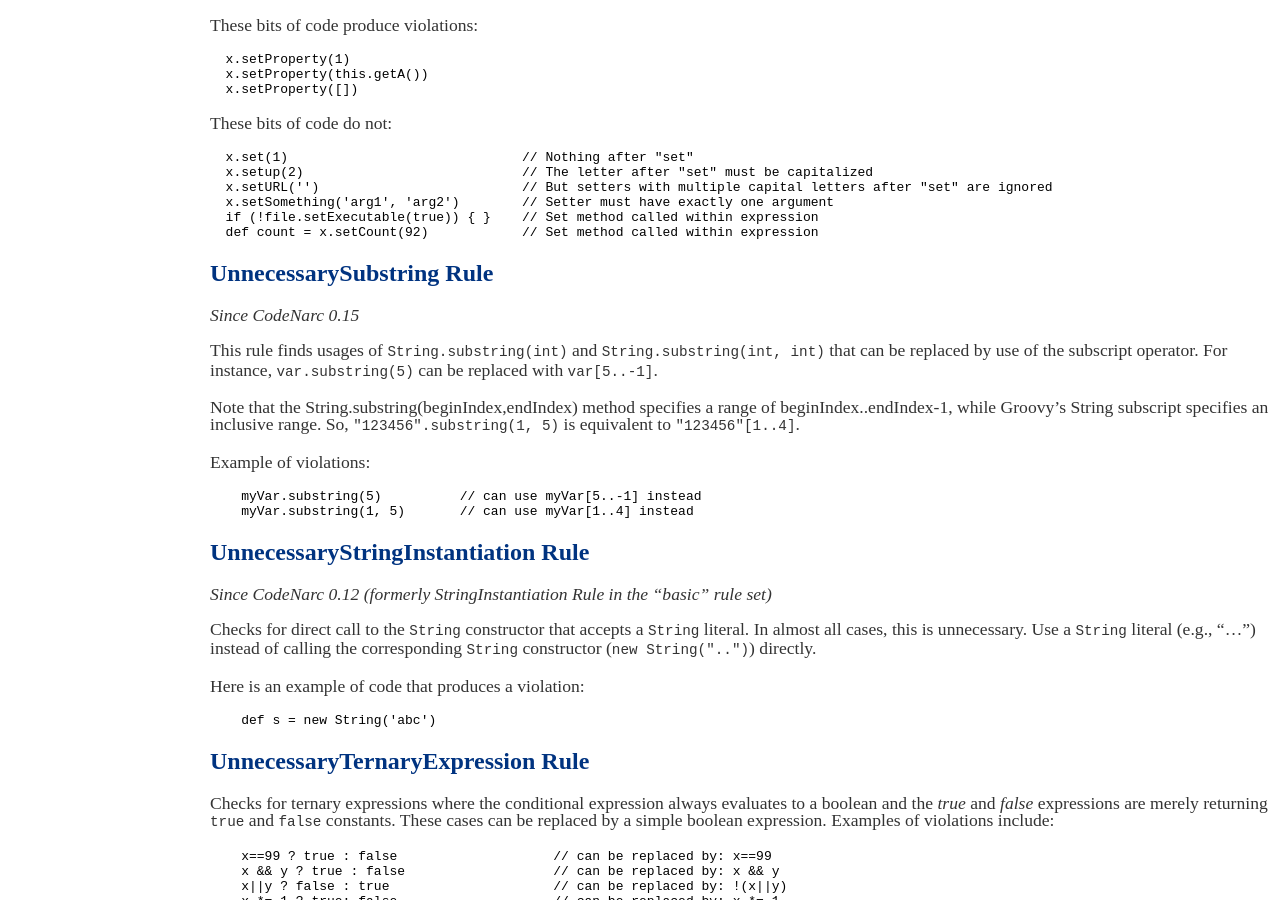
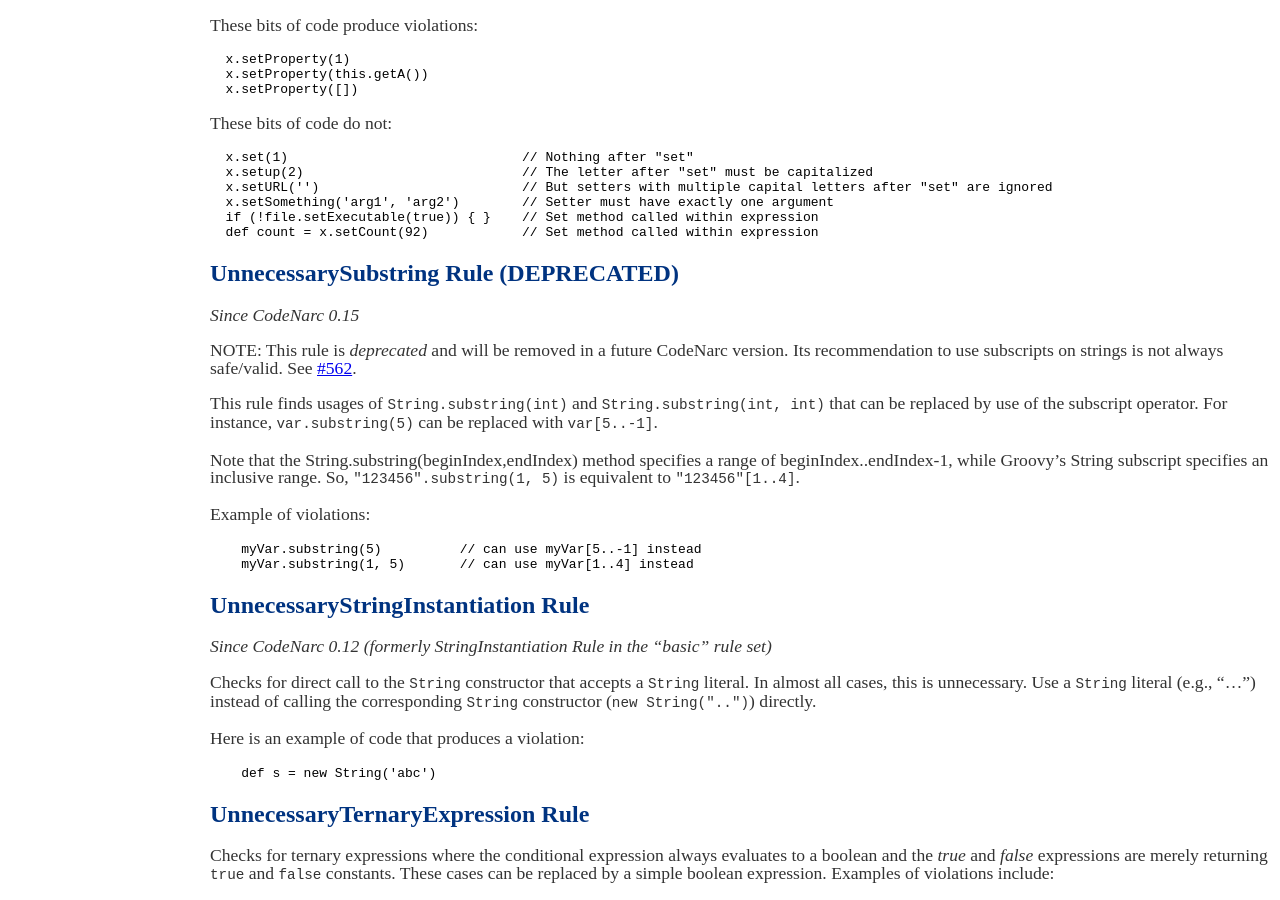
Before and after one commit to CodeNarc/CodeNarc, a Jekyll site: the page built from codenarc-rules-unnecessary.md, in a window 1280 px wide and 900 px high, scrolled down 15766 px. Built offline with Jekyll 4.4.1, drawn with Linux system fonts in a browser that asks for light colours.

Commit message:
#562: Deprecate the UnnecessarySubstring rule

````diff
--- a/codenarc-rules-unnecessary.md
+++ b/codenarc-rules-unnecessary.md
@@ -1080,9 +1080,12 @@ These bits of code do not:
   def count = x.setCount(92)            // Set method called within expression
 ```
 
-## UnnecessarySubstring Rule
+## UnnecessarySubstring Rule (DEPRECATED)
 
 *Since CodeNarc 0.15*
+
+NOTE: This rule is *deprecated* and will be removed in a future CodeNarc version. Its recommendation to use subscripts on
+strings is not always safe/valid. See [#562](https://github.com/CodeNarc/CodeNarc/issues/562).
 
 This rule finds usages of `String.substring(int)` and `String.substring(int, int)` that can be replaced by use of the
 subscript operator. For instance, `var.substring(5)` can be replaced with `var[5..-1]`.
````
